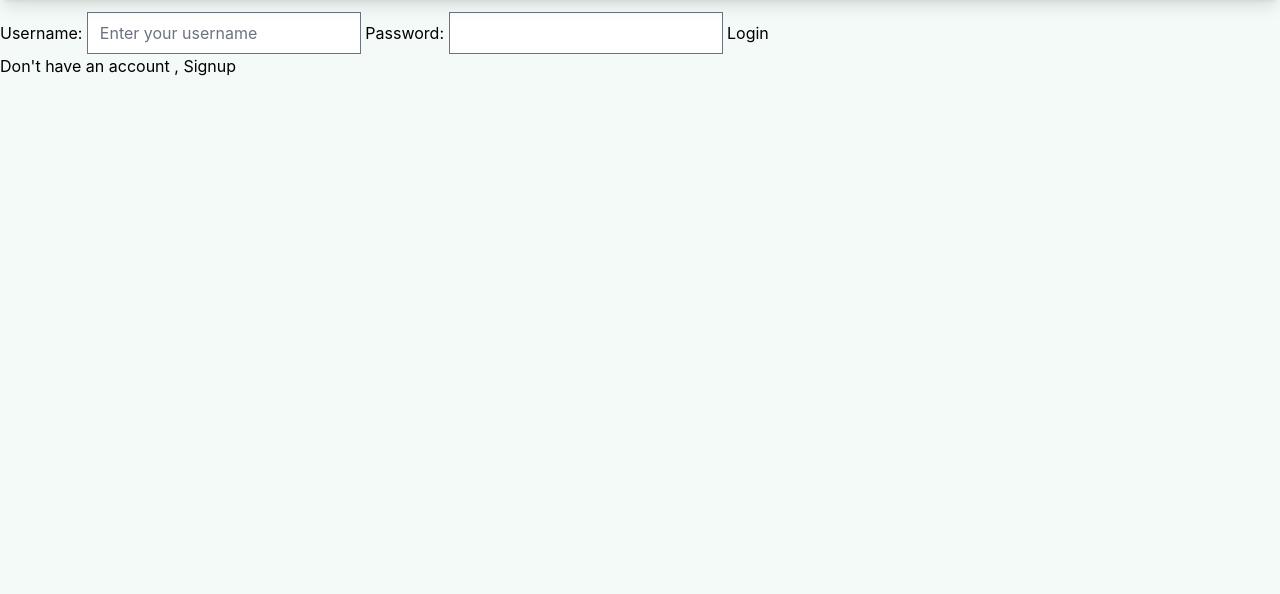
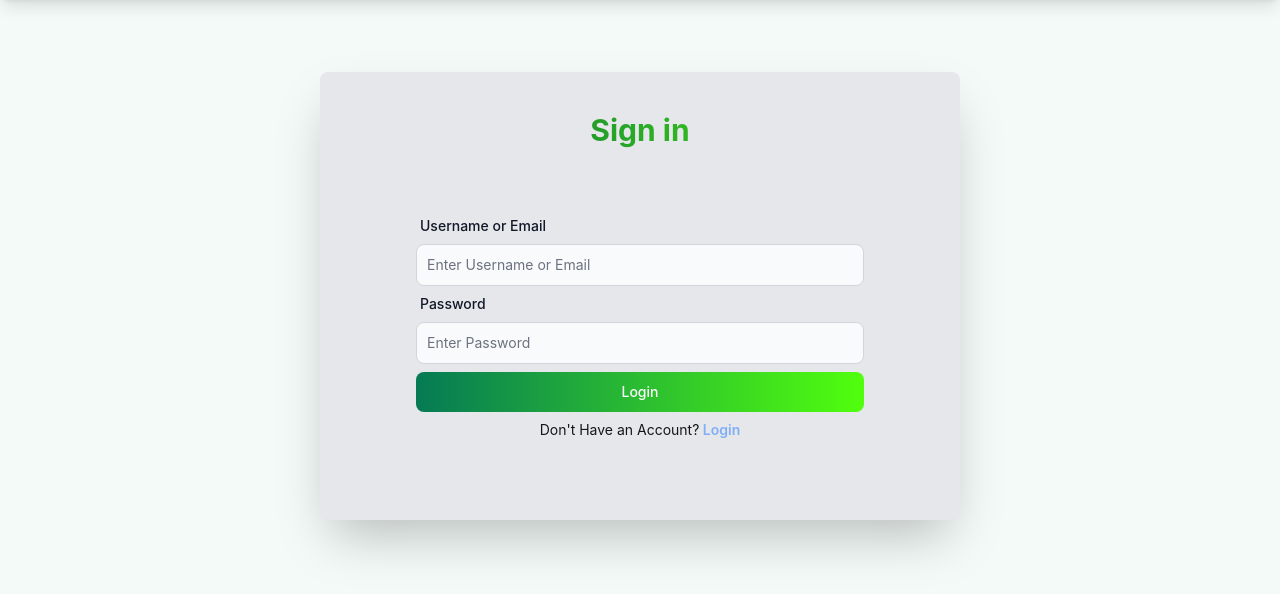
Before and after one commit to moosa817/TalkTopia, a Django app: page /login/ in a window 1280 px wide. Shown: the part 68-662 px from the top of the page. Run offline with Django 4.2, Linux system fonts and the light colour scheme; data that the repository does not hold is empty; some libraries are stand-ins or nearby versions.

Commit message:
styled login page

```diff
--- a/base/templates/base/register_login.html
+++ b/base/templates/base/register_login.html
@@ -1,60 +1,108 @@
 {% extends 'main.html' %}
-
-
+{% load widget_tweaks %}
 
 {%block content%}
 {% if page == 'login' %}
 
-<div>
-    <form action="" method="post">
+<div class="flex items-center justify-center flex-col mt-5">
+
+
+    <div class=" dark:bg-gray-800 bg-gray-200 rounded-lg shadow-2xl mt-10">
+        <h1
+            class="my-5 font-bold text-center text-transparent text-3xl bg-clip-text bg-gradient-to-r from-green-800 to-primary-glow-green mt-10">
+            Sign in
+        </h1>
+
+        <form action="" method="POST" class="mt-4 w-[70vw] md:w-[50vw] px-24 py-10 ">
             {%csrf_token%}
 
-        <label for="username">Username:</label>
-        <input type="text" name="username" placeholder="Enter your username">
-        <label for="password">Password:</label>
-        <input type="password" name="password" placeholde="Enter your password">
+            <label for="username" class="block my-2 ml-1 text-sm font-medium text-gray-900 dark:text-white">Username or
+                Email</label>
+            <input type="text" name="username" placeholder="Enter Username or Email" class="control-form">
 
-        <input type="submit" value="Login">
+            <label for="password"
+                class="block my-2 ml-1 text-sm font-medium text-gray-900 dark:text-white">Password</label>
+            <input type="password" name="password" placeholder="Enter Password" class="control-form">
+
+            <button type="submit"
+                class="text-white bg-gradient-to-r w-full to-primary-glow-green from-green-600 hover:bg-gradient-to-bl focus:ring-4 focus:outline-none focus:ring-primary-glow-green dark:focus:ring-cyan-800 font-medium rounded-lg text-sm px-5 py-2.5 text-center mr-2 my-2 hover:scale-105 ">Login
+            </button>
+            <div class="text-center mb-10 text-sm opacity-90">
+                Don't Have an Account?<a href="{% url 'register' %}" class="font-semibold text-blue-400"> Login</a>
+            </div>
         </form>
     </div>
-Don't have an account , <a href="{% url 'register' %}">Signup</a>
+
+
+
     {%else%}
 
 
-<form action="" method="post">
+    <div class="flex items-center justify-center flex-col mt-5">
+        <div class=" dark:bg-gray-800 bg-gray-200 rounded-lg shadow-2xl">
+            <h1
+                class="my-5 font-bold text-center text-transparent text-3xl bg-clip-text bg-gradient-to-r from-green-800 to-primary-glow-green">
+                Signup
+            </h1>
+
+            <form action="" method="POST" class="mt-4 w-[70vw] md:w-[50vw] px-24">
                 {%csrf_token%}
-    <!--
-    Username:{{UserForm.username}}<br>
-    Passowrd: {{UserForm.password1}}<br>
-    re Paassword: {{UserForm.password2}}<br> -->
 
-    username: {{UserForm.username}} <br>
+                <label for="username"
+                    class="block my-2 ml-1 text-sm font-medium text-gray-900 dark:text-white">Username</label>
+                {% render_field UserForm.username class+="control-form" placeholder+="Enter Username" %}
                 {% if UserForm.errors.username %}
-    <div class="text-xs text-red-700">{{ form.errors.description }}</div>
+                <div class="text-xs text-red-700">{{ UserForm.errors.username }}</div>
                 {% endif %}
 
-    pwd: {{UserForm.password1}} <br>
-    {% if UserForm.errors.password1 %}
-    <div class="text-xs text-red-700">{{ form.errors.password1 }}</div>
-    {% endif %}
+                <label for="name" class="block my-2 ml-1 text-sm font-medium text-gray-900 dark:text-white">Name</label>
+                {% render_field ProfileForm.name class+="control-form" placeholder+="Enter Name" %}
 
-    pwd2: {{UserForm.password2}} <br>
-    {% if UserForm.errors.password2 %}
-    <div class="text-xs text-red-700">{{ form.errors.password2 }}</div>
+                <label for="email"
+                    class="block my-2 ml-1 text-sm font-medium text-gray-900 dark:text-white">Email</label>
+                {% render_field ProfileForm.email class+="control-form" placeholder+="abc@xyz.com" %}
+
+                {% if ProfileForm.errors.email %}
+                <div class="text-xs text-red-700">{{ ProfileForm.errors.email }}</div>
                 {% endif %}
 
 
-    {{ProfileForm.as_p}}
+                <label for="pwd" class="block my-2 ml-1 text-sm font-medium text-gray-900 dark:text-white">Enter
+                    Password</label>
+                {% render_field UserForm.password1 class+="control-form" placeholder+="Enter Password" %}
 
-    <input type="submit" value="Register">
+                {% if UserForm.errors.password1 %}
+                <div class="text-xs text-red-700">{{ UserForm.errors.password1 }}</div>
+                {% endif %}
+
+
+                <label for="pwd2" class="block my-2 ml-1 text-sm font-medium text-gray-900 dark:text-white">Confirm
+                    Password</label>
+                {% render_field UserForm.password2 class+="control-form" placeholder+="Confirm Password" %}
+
+                {% if UserForm.errors.password2 %}
+                <div class="text-xs text-red-700">{{ UserForm.errors.password2 }}</div>
+                {% endif %}
+
+
+
+
+
+                {% if ProfileForm.errors.name %}
+                <div class="text-xs text-red-700">{{ ProfileForm.errors.name }}</div>
+                {% endif %}
+                <button type="submit"
+                    class="text-white bg-gradient-to-r w-full to-primary-glow-green from-green-600 hover:bg-gradient-to-bl focus:ring-4 focus:outline-none focus:ring-primary-glow-green dark:focus:ring-cyan-800 font-medium rounded-lg text-sm px-5 py-2.5 text-center mr-2 my-2 hover:scale-105 ">Register
+                </button>
+                <div class="text-center mb-10 text-sm opacity-90">
+                    Have an Account?<a href="{% url 'login' %}" class="font-semibold text-blue-400"> Login</a>
+                </div>
             </form>
+        </div>
+
+    </div>
     {%endif%}
 
-{% if messages %}
-<ul class="messages">
-    {% for message in messages %}
-    <li{% if message.tags %} class="{{ message.tags }}" {% endif %}>{{ message }}</li>
-        {% endfor %}
-</ul>
-{% endif %}
+
+
     {%endblock%}
--- a/base/views/register_login.py
+++ b/base/views/register_login.py
@@ -23,8 +23,10 @@ def LoginPage(request):
         password = request.POST.get('password')
         try:
             user = User.objects.get(username=username)
+            user = User.objects.get(email=username)
+            username = user.username
         except:
-            messages.error(request, 'User does not exist')
+            messages.error(request, 'Username or Email does not exist')
 
         user = authenticate(request, username=username, password=password)
         if user is not None:
@@ -48,7 +50,6 @@ def RegisterPage(request):
         ProfileForm = ProfileCreationForm(request.POST)
 
         if ProfileForm.is_valid() and UserForm.is_valid():
-            print("here")
             user = UserForm.save(commit=False)
             user.username = user.username.lower()
             user.save()
@@ -56,11 +57,15 @@ def RegisterPage(request):
             profile = UserProfile.objects.create(
                 username=user,
                 name=request.POST.get('name'),
-                email=request.POST.get('email'),
+                email=request.POST.get('email').lower(),
             )
 
             login(request, user)
             return redirect('home')
+
+        else:
+            UserForm = UserCreationForm(request.POST)
+            ProfileForm = ProfileCreationForm(request.POST)
 
     context = {'UserForm': UserForm, 'ProfileForm': ProfileForm}
     return render(request, 'base/register_login.html', context)
--- a/base/views/rooms.py
+++ b/base/views/rooms.py
@@ -43,7 +43,7 @@ def createRoom(request):
             else:
                 return redirect(from_url)
     else:
-        form = RoomForm()
+        form = RoomForm(request.POST)
 
     context = {'form': form, 'from_url': from_url,
                'topics': Topic.objects.all()}
--- a/chatroom/settings.py
+++ b/chatroom/settings.py
@@ -40,6 +40,7 @@ INSTALLED_APPS = [
     'django.contrib.staticfiles',
     'base.apps.BaseConfig',
     'compressor',
+    'widget_tweaks',
 ]
 
 MIDDLEWARE = [
--- a/static/css/dist/output.css
+++ b/static/css/dist/output.css
@@ -860,6 +860,48 @@ input[type="range"]::-ms-fill-lower {
   --tw-backdrop-sepia:  ;
 }
 
+.control-form {
+  display: block;
+  width: 100%;
+  border-radius: 0.5rem;
+  border-width: 1px;
+  --tw-border-opacity: 1;
+  border-color: rgb(209 213 219 / var(--tw-border-opacity));
+  --tw-bg-opacity: 1;
+  background-color: rgb(249 250 251 / var(--tw-bg-opacity));
+  padding: 0.625rem;
+  font-size: 0.875rem;
+  line-height: 1.25rem;
+  --tw-text-opacity: 1;
+  color: rgb(17 24 39 / var(--tw-text-opacity));
+}
+
+:is(.dark .control-form) {
+  --tw-border-opacity: 1;
+  border-color: rgb(75 85 99 / var(--tw-border-opacity));
+  --tw-bg-opacity: 1;
+  background-color: rgb(55 65 81 / var(--tw-bg-opacity));
+  --tw-text-opacity: 1;
+  color: rgb(255 255 255 / var(--tw-text-opacity));
+}
+
+:is(.dark .control-form)::-moz-placeholder {
+  --tw-placeholder-opacity: 1;
+  color: rgb(156 163 175 / var(--tw-placeholder-opacity));
+}
+
+:is(.dark .control-form)::placeholder {
+  --tw-placeholder-opacity: 1;
+  color: rgb(156 163 175 / var(--tw-placeholder-opacity));
+}
+
+:is(.dark .control-form:focus) {
+  --tw-border-opacity: 1;
+  border-color: rgb(63 131 248 / var(--tw-border-opacity));
+  --tw-ring-opacity: 1;
+  --tw-ring-color: rgb(63 131 248 / var(--tw-ring-opacity));
+}
+
 .sr-only {
   position: absolute;
   width: 1px;
@@ -1285,6 +1327,10 @@ input[type="range"]::-ms-fill-lower {
   width: 50vw;
 }
 
+.w-\[70vw\] {
+  width: 70vw;
+}
+
 .w-full {
   width: 100%;
 }
@@ -1704,6 +1750,23 @@ input[type="range"]::-ms-fill-lower {
   padding: 2rem;
 }
 
+.p-32 {
+  padding: 8rem;
+}
+
+.p-24 {
+  padding: 6rem;
+}
+
+.p-28 {
+  padding: 7rem;
+}
+
+.px-24 {
+  padding-left: 6rem;
+  padding-right: 6rem;
+}
+
 .px-3 {
   padding-left: 0.75rem;
   padding-right: 0.75rem;
@@ -1754,6 +1817,11 @@ input[type="range"]::-ms-fill-lower {
   padding-bottom: 1rem;
 }
 
+.py-10 {
+  padding-top: 2.5rem;
+  padding-bottom: 2.5rem;
+}
+
 .pb-20 {
   padding-bottom: 5rem;
 }
@@ -1934,6 +2002,10 @@ input[type="range"]::-ms-fill-lower {
 
 .opacity-60 {
   opacity: 0.6;
+}
+
+.opacity-90 {
+  opacity: 0.9;
 }
 
 .shadow {
@@ -2476,6 +2548,10 @@ input[type="range"]::-ms-fill-lower {
     width: 33vw;
   }
 
+  .md\:w-\[50vw\] {
+    width: 50vw;
+  }
+
   .md\:space-x-3 > :not([hidden]) ~ :not([hidden]) {
     --tw-space-x-reverse: 0;
     margin-right: calc(0.75rem * var(--tw-space-x-reverse));
--- a/static/css/src/input.css
+++ b/static/css/src/input.css
@@ -3,3 +3,9 @@
 @tailwind base;
 @tailwind components;
 @tailwind utilities;
+
+@layer components {
+    .control-form {
+        @apply bg-gray-50 border border-gray-300 text-gray-900 text-sm rounded-lg block w-full p-2.5 dark:bg-gray-700 dark:border-gray-600 dark:placeholder-gray-400 dark:text-white dark:focus:ring-blue-500 dark:focus:border-blue-500;
+    }
+}
```
Also changed, not shown: base/templatetags/myfilters.py (deleted, +0 -9 lines). Lines whose indentation alone changed are shown as unchanged.
